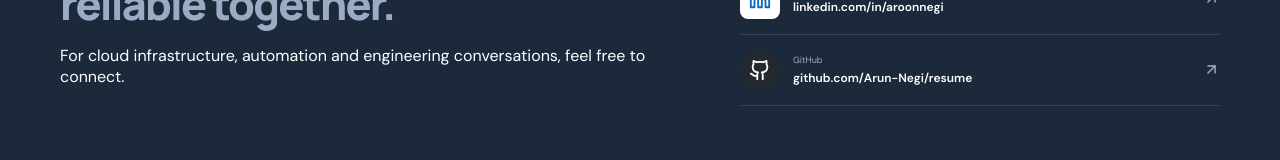
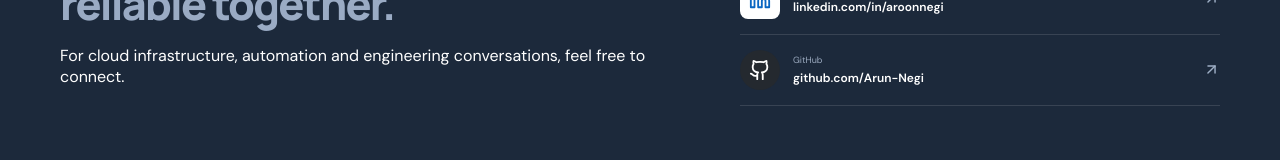
Before and after one commit to Arun-Negi/arun-cloud-portfolio, a React (Vite) app: page / in a window 1280 px wide. Shown: the part 3509-3669 px from the top of the page. Built offline with nearby package versions, Linux system fonts and the light colour scheme.

Commit message:
Use GitHub profile link in contact section

```diff
--- a/src/App.jsx
+++ b/src/App.jsx
@@ -191,7 +191,7 @@ export default function App() {
         </div>
       </section>
 
-      <section className="contact-section" id="contact"><div className="section-wrap contact-inner"><Reveal><div><span className="eyebrow">GET IN TOUCH</span><h2>Let’s build something<br /><span>reliable together.</span></h2><p>For cloud infrastructure, automation and engineering conversations, feel free to connect.</p></div></Reveal><Reveal><div className="contact-links"><a href="mailto:heyarunnegi@gmail.com"><span className="contact-link-icon contact-email"><Mail size={18} /></span><span><small>Email</small><b>heyarunnegi@gmail.com</b></span><ArrowUpRight size={17} /></a><a href="https://linkedin.com/in/aroonnegi" target="_blank" rel="noreferrer"><span className="contact-link-icon contact-linkedin"><Linkedin size={18} /></span><span><small>LinkedIn</small><b>linkedin.com/in/aroonnegi</b></span><ArrowUpRight size={17} /></a><a href="https://github.com/Arun-Negi/resume" target="_blank" rel="noreferrer"><span className="contact-link-icon contact-github"><Github size={18} /></span><span><small>GitHub</small><b>github.com/Arun-Negi/resume</b></span><ArrowUpRight size={17} /></a></div></Reveal></div></section>
+      <section className="contact-section" id="contact"><div className="section-wrap contact-inner"><Reveal><div><span className="eyebrow">GET IN TOUCH</span><h2>Let’s build something<br /><span>reliable together.</span></h2><p>For cloud infrastructure, automation and engineering conversations, feel free to connect.</p></div></Reveal><Reveal><div className="contact-links"><a href="mailto:heyarunnegi@gmail.com"><span className="contact-link-icon contact-email"><Mail size={18} /></span><span><small>Email</small><b>heyarunnegi@gmail.com</b></span><ArrowUpRight size={17} /></a><a href="https://linkedin.com/in/aroonnegi" target="_blank" rel="noreferrer"><span className="contact-link-icon contact-linkedin"><Linkedin size={18} /></span><span><small>LinkedIn</small><b>linkedin.com/in/aroonnegi</b></span><ArrowUpRight size={17} /></a><a href="https://github.com/Arun-Negi" target="_blank" rel="noreferrer"><span className="contact-link-icon contact-github"><Github size={18} /></span><span><small>GitHub</small><b>github.com/Arun-Negi</b></span><ArrowUpRight size={17} /></a></div></Reveal></div></section>
     </main>
     <footer className="site-footer"><div className="section-wrap footer-inner"><a className="wordmark" href="#home"><span className="wordmark-mark">A</span><span>Arun Negi<span className="wordmark-dot">.</span></span></a><span>Cloud infrastructure · Automation · Continuous improvement</span><a href="#home" className="back-top">Back to top ↑</a></div></footer>
   </>;
```
